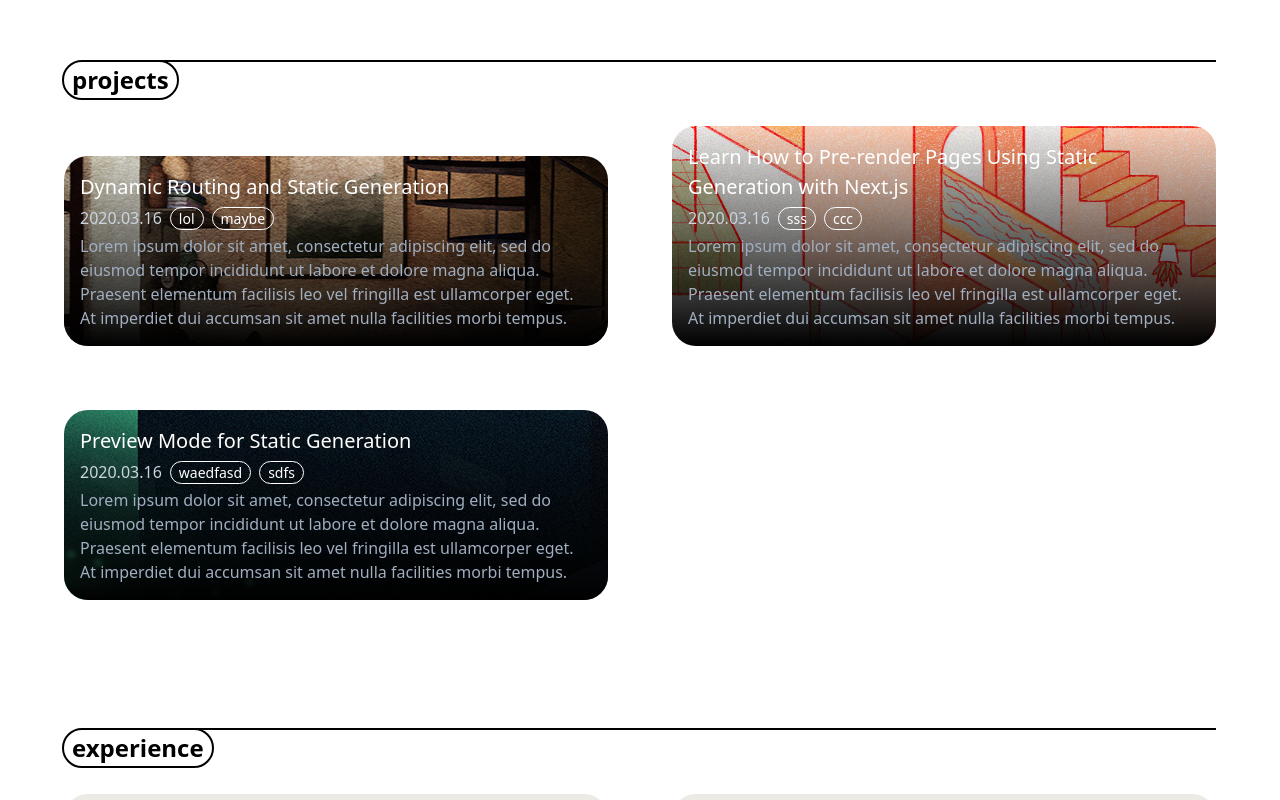
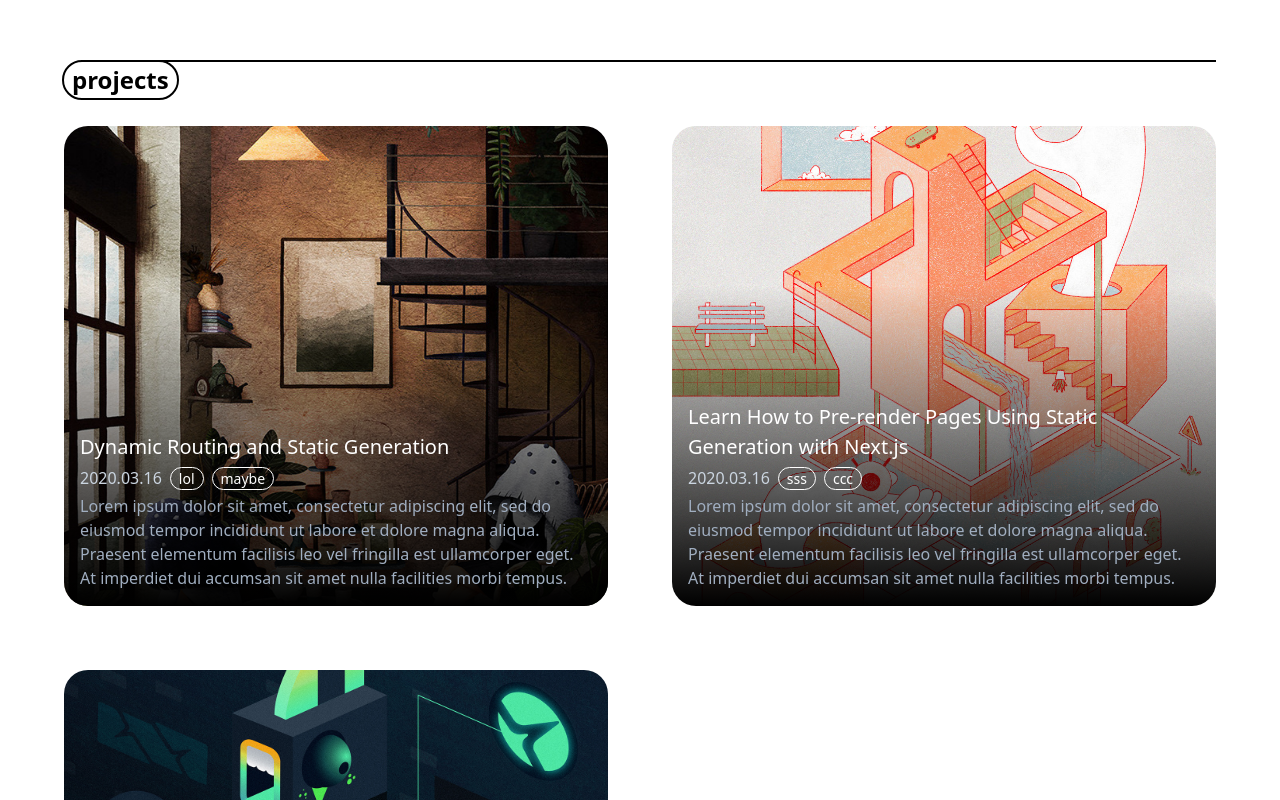
Before and after one commit to lizzij/Portfolio, a Next.js app in the folder portfolio/: page / in a window 1280 px wide. Shown: the part 660-1460 px from the top of the page. Built offline with nearby package versions, Linux system fonts and the light colour scheme.

Commit message:
style project preview

```diff
--- a/portfolio/components/project-preview.tsx
+++ b/portfolio/components/project-preview.tsx
@@ -25,10 +25,11 @@ const ProjectPreview = ({
     <div className="self-end">
       <Link as={`/projects/${slug}`} href="/projects/[slug]">
         <div
-          className="bg-auto bg-no-repeat bg-center rounded-2xl md:rounded-3xl p-4"
+          className="h-card bg-cover bg-center bg-no-repeat bg-center rounded-2xl md:rounded-3xl p-4"
           style={{backgroundImage: `url(${coverImage})`}}
           >
-          <div className="bg-gradient-to-t from-black to-transparent rounded-2xl md:rounded-3xl -m-4 p-4">
+          <div className="h-gap"></div>
+          <div className="flex flex-col justify-end h-blurb bg-gradient-to-t from-black to-transparent rounded-2xl md:rounded-3xl -m-4 p-4">
             <h3 className="text-white md:text-xl md:pb-1">{title}</h3>
             <div className="text-gray-400 md:pb-1">
               <DateFormatter dateString={date} />
--- a/portfolio/tailwind.config.js
+++ b/portfolio/tailwind.config.js
@@ -29,6 +29,11 @@ module.exports = {
         small: '0 5px 10px rgba(0, 0, 0, 0.12)',
         medium: '0 8px 30px rgba(0, 0, 0, 0.12)',
       },
+      height: {
+        card: '30rem',
+        gap: '10rem',
+        blurb: '20rem',
+      }
     },
   },
 }
```
